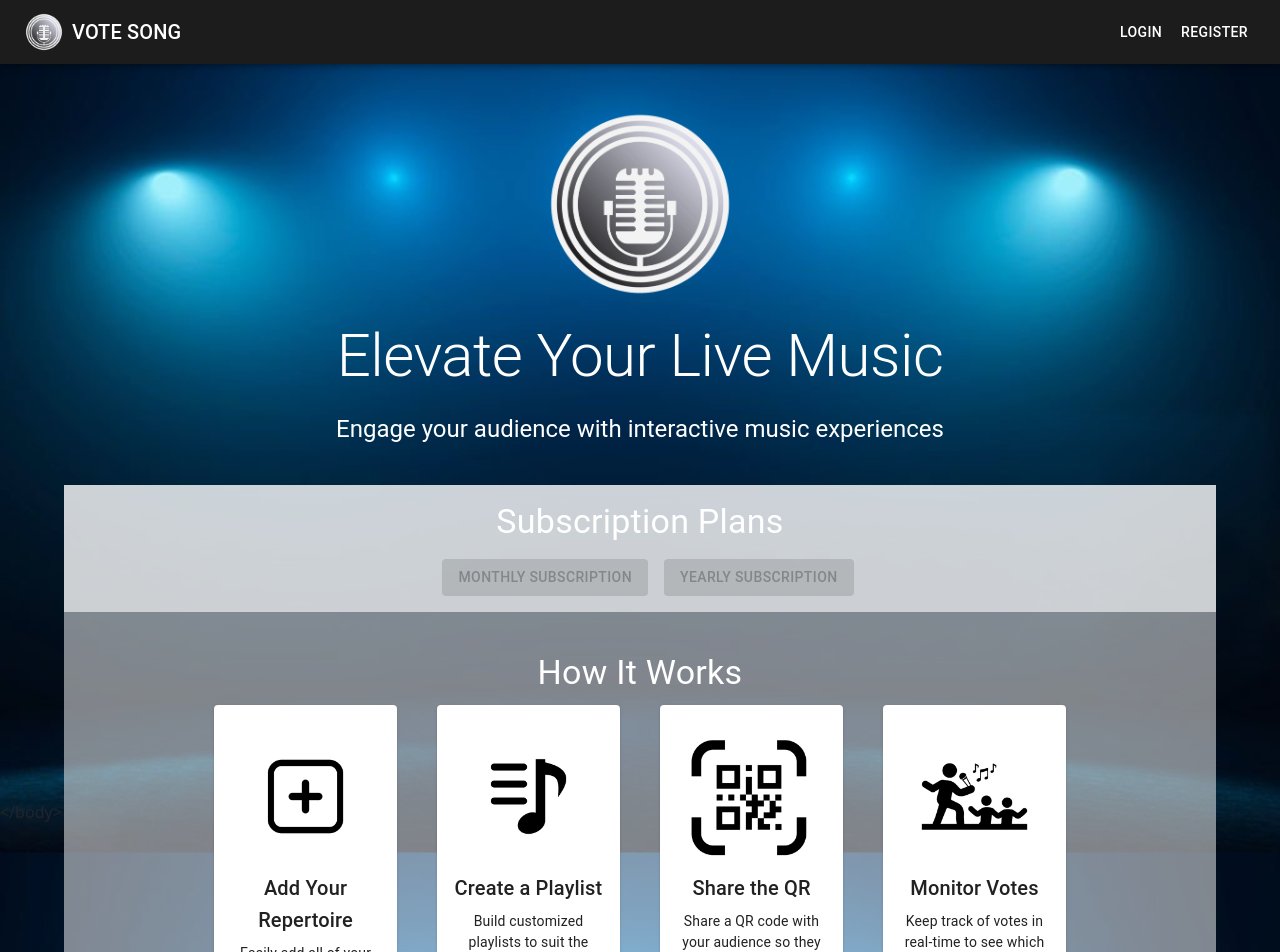
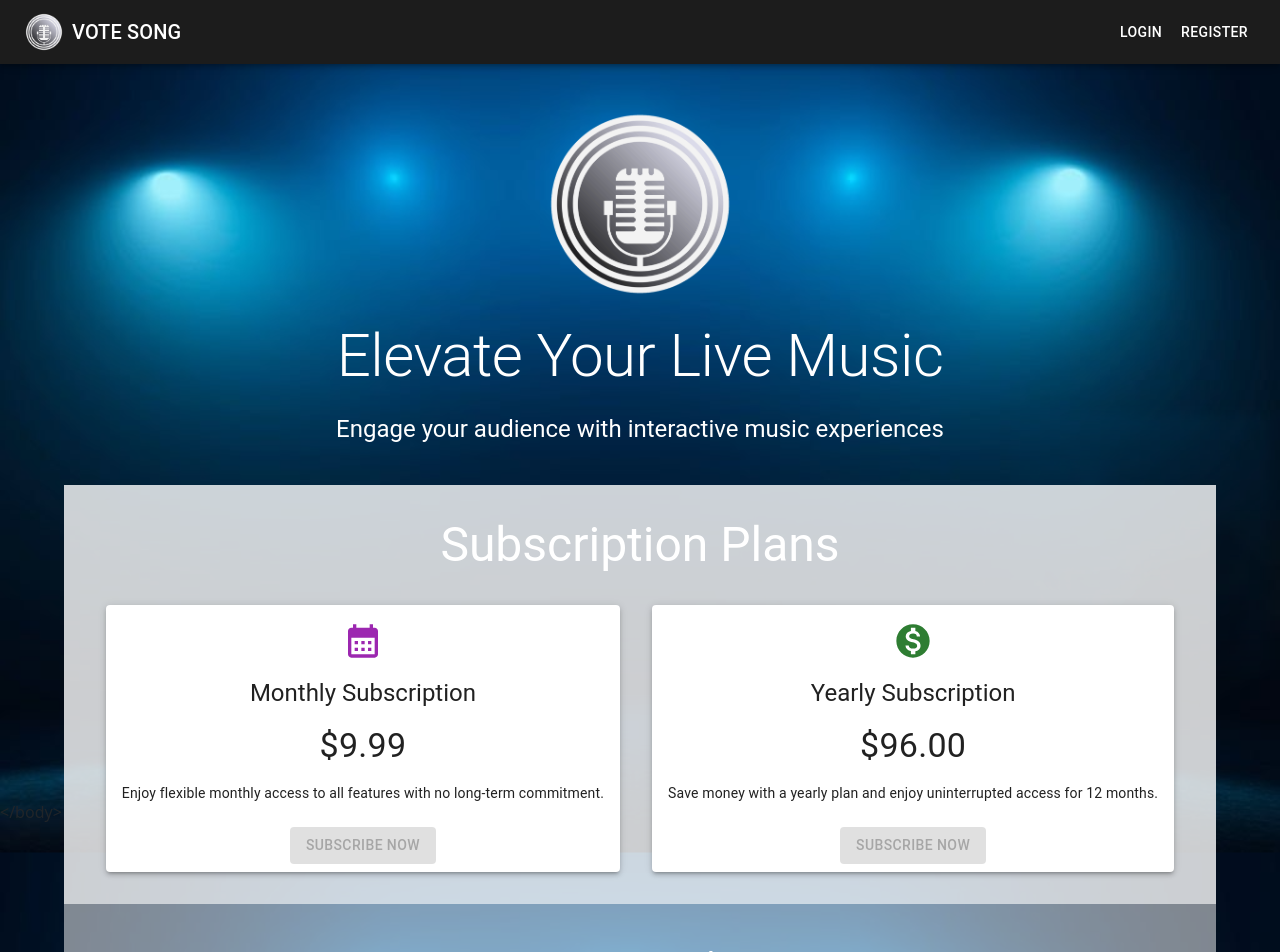
Before and after one commit to ebolarium/mvs4, a React (Create React App) app in the folder frontend/: page / in a window 1280 px wide. Shown: the top 952 px of the page. Built offline with nearby package versions, Linux system fonts and the light colour scheme; no server answers.

Commit message:
PricesSection UI güncellemesi

```diff
--- a/frontend/src/locales/en/en.json
+++ b/frontend/src/locales/en/en.json
@@ -166,6 +166,9 @@
     "paymentWindowClosed": "Payment window closed.",
     "paddleNotDefined": "Paddle is not defined.",
     "paddleLoadError": "Failed to load Paddle.",
-    "paddleScriptLoadError": "Failed to load Paddle script."
+    "paddleScriptLoadError": "Failed to load Paddle script.",
+    "monthlySubscriptionDescription": "Enjoy flexible monthly access to all features with no long-term commitment.",
+    "yearlySubscriptionDescription": "Save money with a yearly plan and enjoy uninterrupted access for 12 months.",
+    "subscribeNow": "Subscribe Now"
 
 }
--- a/frontend/src/pages/PricesSection.js
+++ b/frontend/src/pages/PricesSection.js
@@ -1,8 +1,11 @@
 // PricesSection.js
 
 import React, { useEffect } from 'react';
-import { Box, Typography, Button } from '@mui/material';
+import { Box, Typography, Button, Card, CardContent, CardActions } from '@mui/material';
 import { useTranslation } from 'react-i18next';
+import MonetizationOnIcon from '@mui/icons-material/MonetizationOn';
+import CalendarMonthIcon from '@mui/icons-material/CalendarMonth';
+
 
 
 const PricesSection = ({ isLoggedIn }) => {
@@ -195,27 +198,52 @@ const PricesSection = ({ isLoggedIn }) => {
   };
 
   return (
-    <Box sx={{ py: 2, textAlign: 'center', backgroundColor: 'rgba(255, 255, 255, 0.8)' }}>
-      <Typography variant="h4">{t('subscriptionPlans')}</Typography>
-
+    <Box sx={{ py: 4, textAlign: 'center', backgroundColor: 'rgba(255, 255, 255, 0.8)' }}>
+      <Typography variant="h3" gutterBottom>{t('subscriptionPlans')}</Typography>
+      <Box sx={{ display: 'flex', justifyContent: 'center', gap: 4, mt: 4 }}>
+        <Card sx={{ minWidth: 275, boxShadow: 3 }}>
+          <CardContent>
+            <CalendarMonthIcon sx={{ fontSize: 40, color: 'secondary.main' }} />
+            <Typography variant="h5" component="div" sx={{ mt: 2 }}>{t('monthlySubscription')}</Typography>
+            <Typography variant="h4" sx={{ mt: 2 }}>$9.99</Typography>
+            <Typography variant="body2" sx={{ mt: 2 }}>
+              {t('monthlySubscriptionDescription')}
+            </Typography>
+          </CardContent>
+          <CardActions>
             <Button
               variant="contained"
               color="secondary"
               onClick={handleMonthlySubscription}
-        sx={{ mt: 2, ml: 2 }}
+              sx={{ mx: 'auto' }}
               disabled={!isLoggedIn}
             >
-        {t('monthlySubscription')}
+              {t('subscribeNow')}
             </Button>
+          </CardActions>
+        </Card>
+        <Card sx={{ minWidth: 275, boxShadow: 3 }}>
+          <CardContent>
+            <MonetizationOnIcon sx={{ fontSize: 40, color: 'success.main' }} />
+            <Typography variant="h5" component="div" sx={{ mt: 2 }}>{t('yearlySubscription')}</Typography>
+            <Typography variant="h4" sx={{ mt: 2 }}>$96.00</Typography>
+            <Typography variant="body2" sx={{ mt: 2 }}>
+              {t('yearlySubscriptionDescription')}
+            </Typography>
+          </CardContent>
+          <CardActions>
             <Button
               variant="contained"
               color="success"
               onClick={handleYearlySubscription}
-        sx={{ mt: 2, ml: 2 }}
+              sx={{ mx: 'auto' }}
               disabled={!isLoggedIn}
             >
-        {t('yearlySubscription')}
+              {t('subscribeNow')}
             </Button>
+          </CardActions>
+        </Card>
+      </Box>
     </Box>
   );
 };
```
Lines whose indentation alone changed are shown as unchanged.
